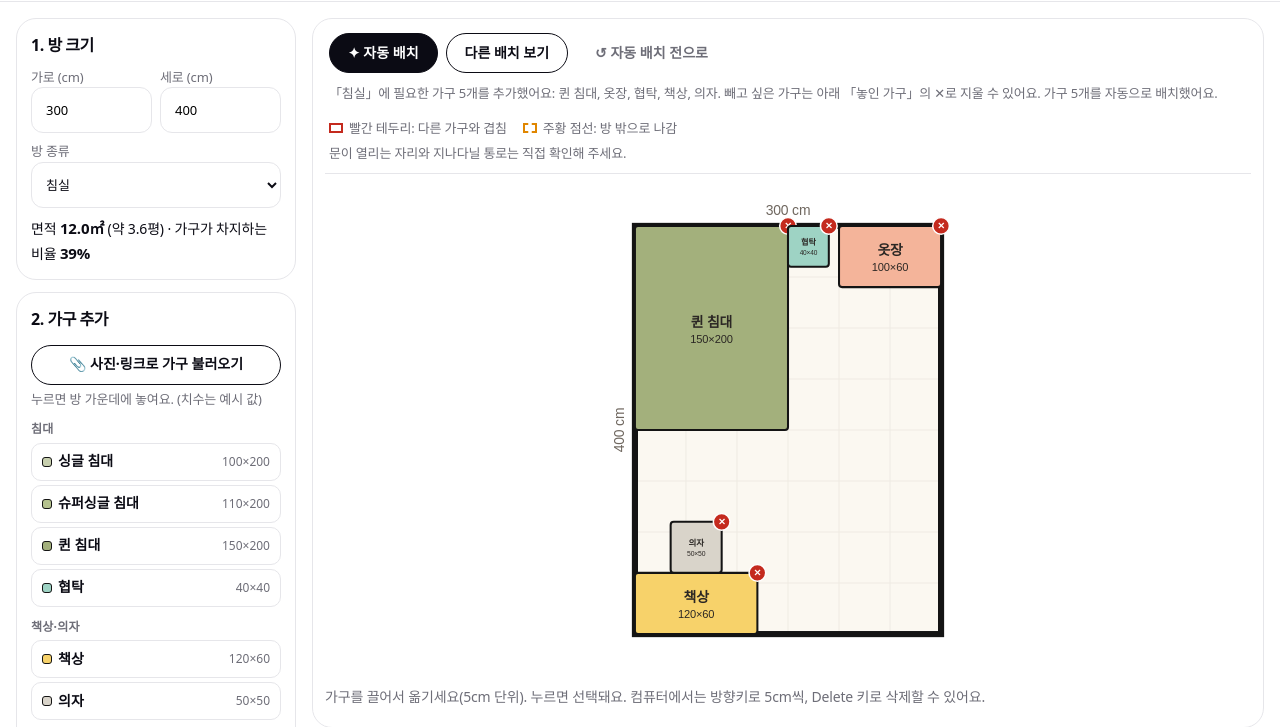
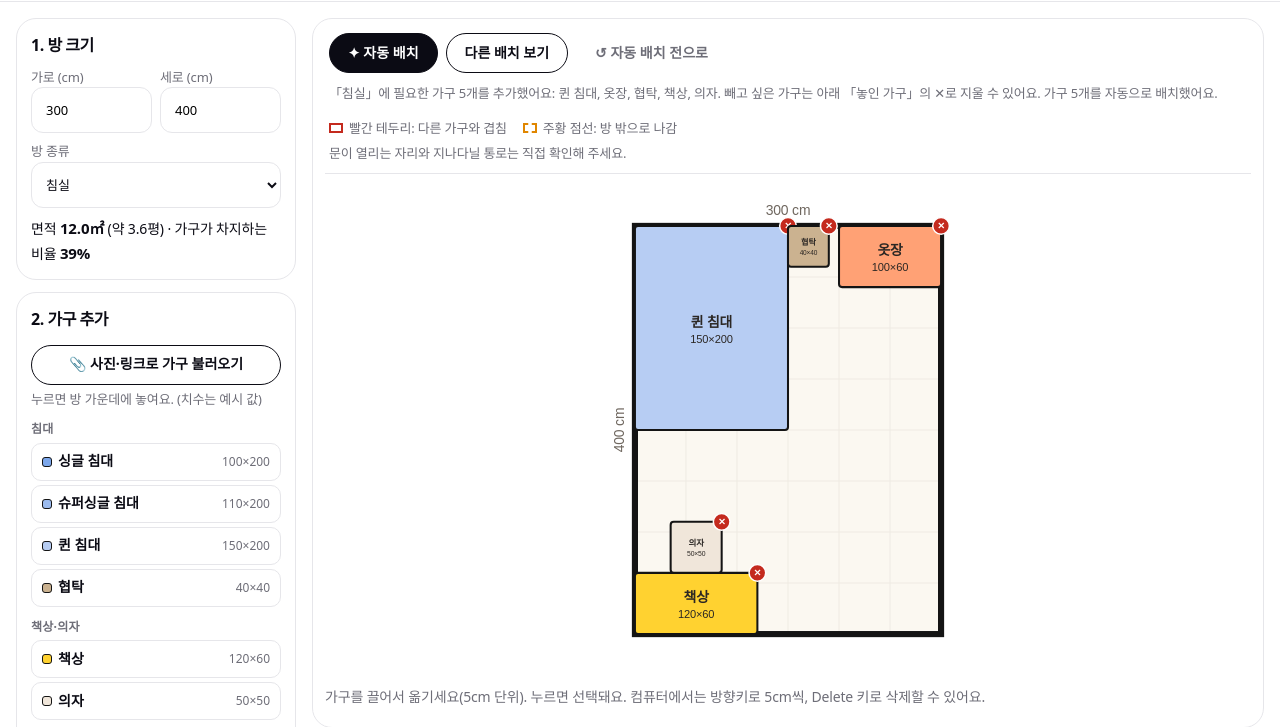
Before and after one commit to wyoung9/room-maker, a website: page 배치.html in a window 1280 px wide. Both pictures are taken after a click on the button "✦ 자동 배치". Shown: the part 71-798 px from the top of the page. Drawn offline with Linux system fonts and the light colour scheme; a web font is replaced by a local one.

Commit message:
자동 배치 누를 때마다 다른 배치, 가구 색을 밝은 팔레트로 변경
Co-Authored-By: Claude Sonnet 5.5 <noreply@anthropic.com>

```diff
--- a/배치.html
+++ b/배치.html
@@ -374,7 +374,7 @@
   var FONT = "Malgun Gothic, Apple SD Gothic Neo, Hiragino Sans, Yu Gothic, Meiryo, PingFang SC, Microsoft YaHei, sans-serif";   // 한·일·중 글자가 모두 보이도록
 
   var COLORS = {
-    furniture: { fill: "#C7CFAE", stroke: "#141414" },
+    furniture: { fill: "#7CA7EB", stroke: "#141414" },
     door:      { fill: "#E8C49A", stroke: "#8A5524" },
     window:    { fill: "#F7E3A0", stroke: "#8A6A00" },
     selected: "#4B6A12", overlap: "#C42A1E", outside: "#E08600"
@@ -400,7 +400,7 @@
   function byId(id) { for (var i = 0; i < state.items.length; i++) if (state.items[i].id === id) return state.items[i]; return null; }
 
   // ---------- 가구 색 ----------
-  var EXTRA = (CFG.extraColors && CFG.extraColors.length) ? CFG.extraColors : ["#C9B6E4", "#9ED3C4", "#F2C4DE", "#BFD7EA", "#E6CFA3", "#B8E0A0"];
+  var EXTRA = (CFG.extraColors && CFG.extraColors.length) ? CFG.extraColors : ["#FFEDAB", "#D2C7FF", "#FFA175", "#E1FB62", "#7CA7EB", "#CBB290"];
   function presetColor(name) {
     var list = CFG.furniture || [];
     for (var i = 0; i < list.length; i++) if (list[i].name === name && list[i].color) return list[i].color;
@@ -410,6 +410,10 @@
     var used = state.items.filter(function (it) { return it.type === "furniture" && !presetColor(it.name); }).length;
     return EXTRA[used % EXTRA.length];
   }
+
+  // 예전(칙칙한) 색으로 저장된 가구는 새 색으로 바꿔 줌
+  var OLD_TO_NEW = {"#C7CFAE":"#7CA7EB","#B5C28E":"#9BBBEF","#A3B07C":"#B7CDF3","#F7D26A":"#FFD230","#D9D4CA":"#F0E6DA","#F4B49A":"#FFA175","#E79A8F":"#D2C7FF","#A9C8E0":"#BFE0F5","#9ED3C4":"#CBB290","#C9B6E4":"#FC703C","#BFD7EA":"#E1FB62","#E6CFA3":"#FFEDAB","#D98E84":"#A99BE8","#F2C4DE":"#FFC4A3","#B8E0A0":"#DCC8A6","#A8E6A1":"#7CA7EB","#8EDCA0":"#9BBBEF","#6FD08C":"#B7CDF3","#FFD54F":"#FFD230","#BBDEFB":"#F0E6DA","#FFA586":"#FFA175","#FF8FA3":"#D2C7FF","#7CCBFF":"#BFE0F5","#7FE5D0":"#CBB290","#C8A8FF":"#FC703C","#8CC8FF":"#E1FB62","#FFD08A":"#FFEDAB","#FF7F96":"#A99BE8","#FFB8DD":"#FFC4A3","#A5E86B":"#DCC8A6"};
+  state.items.forEach(function (it) { if (it.color && OLD_TO_NEW[String(it.color).toUpperCase()]) it.color = OLD_TO_NEW[String(it.color).toUpperCase()]; });
   // 예전에 저장된 가구(색 없음)에도 색을 붙여 줌
   state.items.forEach(function (it, i) {
     if (it.type === "furniture" && !it.color) it.color = presetColor(it.name) || EXTRA[i % EXTRA.length];
@@ -600,7 +604,7 @@
   }
 
   // ---------- 가구 추가 ----------
-  var KIND_COLORS = { bed: "#C7CFAE", side: "#9ED3C4", desk: "#F7D26A", chair: "#D9D4CA", storage: "#F4B49A", sofa: "#E79A8F", table: "#F2C4DE", fridge: "#A9C8E0" };
+  var KIND_COLORS = { bed: "#7CA7EB", side: "#CBB290", desk: "#FFD230", chair: "#F0E6DA", storage: "#FFA175", sofa: "#D2C7FF", table: "#FFC4A3", fridge: "#BFE0F5" };
   function addItem(name, w, h, type, color, kind) {
     var it = { id: state.nextId++, name: name, w: snap(w), h: snap(h), type: type || "furniture" };
     if (it.type === "furniture") {
@@ -698,6 +702,7 @@
     STEP: 5      // 자리를 찾는 간격(cm)
   };
   var autoSeed = 0, autoBackup = null;
+  var autoPresses = 0;                           // 「자동 배치」를 누른 횟수 (누를 때마다 다른 배치를 내려고 셈)
   // 놓는 순서 (자취방에서 중요한 것부터): 침대 → 책상 → 옷장·서랍 → 냉장고 → 소파 → 기타 → 의자
   var KIND_ORDER = { bed: 0, side: 0.5, desk: 1, storage: 2, fridge: 3, sofa: 4, table: 4.5, misc: 5, chair: 6 };   // side = 협탁(침대 옆), table = 거실 테이블(소파 앞)
 
@@ -999,8 +1004,9 @@
     lastFill = added.length ? { room: state.roomType, items: added } : null;
     autoBackup = { pos: state.items.filter(function (it) { return addedIds.indexOf(it.id) < 0; })
                      .map(function (it) { return { id: it.id, x: it.x, y: it.y, w: it.w, h: it.h }; }), added: addedIds };
-    autoSeed = 0;
-    applyLayout(0);
+    var first = autoPresses++ === 0 || added.length > 0;    // 처음(또는 필수 가구를 막 채운 때)은 가장 무난한 기본 배치, 그다음부터는 누를 때마다 새 배치
+    autoSeed = first ? 0 : autoSeed + 1;
+    applyLayout(autoSeed);
   });
   altBtn.addEventListener("click", function () { lastFill = null; autoSeed++; applyLayout(autoSeed); });
   undoAuto.addEventListener("click", function () {
--- a/설정.js
+++ b/설정.js
@@ -41,25 +41,25 @@ window.ROOM_CONFIG = {
   //    w = 가로, h = 세로(깊이), color = 배치도에서 칠할 색 (#으로 시작하는 색 코드)
   //    group = 「가구 추가」에서 묶어 보여 줄 이름. 같은 이름끼리 한 묶음이 됩니다.
   furniture: [
-    { group: "침대",      name: "싱글 침대",     w: 100, h: 200, color: "#C7CFAE" },  // 연한 올리브
-    { group: "침대",      name: "슈퍼싱글 침대", w: 110, h: 200, color: "#B5C28E" },  // 올리브
-    { group: "침대",      name: "퀸 침대",       w: 150, h: 200, color: "#A3B07C" },  // 진한 올리브
-    { group: "책상·의자", name: "책상",          w: 120, h: 60,  color: "#F7D26A" },  // 머스터드
-    { group: "책상·의자", name: "의자",          w: 50,  h: 50,  color: "#D9D4CA" },  // 회색
-    { group: "침대",      name: "협탁",          w: 40,  h: 40,  color: "#9ED3C4" },  // 민트 (침대 옆에 놓임)
-    { group: "수납",      name: "옷장",          w: 100, h: 60,  color: "#F4B49A" },  // 연한 주황
-    { group: "수납",      name: "서랍장",        w: 80,  h: 45,  color: "#C9B6E4" },  // 연보라
-    { group: "수납",      name: "책장",          w: 80,  h: 30,  color: "#BFD7EA" },  // 연한 파랑
-    { group: "수납",      name: "TV장",          w: 150, h: 40,  color: "#E6CFA3" },  // 베이지
-    { group: "거실·주방", name: "2인 소파",      w: 150, h: 80,  color: "#E79A8F" },  // 연한 빨강
-    { group: "거실·주방", name: "3인 소파",      w: 200, h: 90,  color: "#D98E84" },  // 진한 빨강
-    { group: "거실·주방", name: "거실 테이블",   w: 100, h: 50,  color: "#F2C4DE" },  // 분홍 (소파 앞에 놓임)
-    { group: "거실·주방", name: "식탁",          w: 120, h: 70,  color: "#B8E0A0" },  // 연두
-    { group: "거실·주방", name: "냉장고",        w: 60,  h: 65,  color: "#A9C8E0" }   // 하늘색
+    { group: "침대",      name: "싱글 침대",     w: 100, h: 200, color: "#7CA7EB" },  // 연한 올리브
+    { group: "침대",      name: "슈퍼싱글 침대", w: 110, h: 200, color: "#9BBBEF" },  // 올리브
+    { group: "침대",      name: "퀸 침대",       w: 150, h: 200, color: "#B7CDF3" },  // 진한 올리브
+    { group: "책상·의자", name: "책상",          w: 120, h: 60,  color: "#FFD230" },  // 머스터드
+    { group: "책상·의자", name: "의자",          w: 50,  h: 50,  color: "#F0E6DA" },  // 회색
+    { group: "침대",      name: "협탁",          w: 40,  h: 40,  color: "#CBB290" },  // 민트 (침대 옆에 놓임)
+    { group: "수납",      name: "옷장",          w: 100, h: 60,  color: "#FFA175" },  // 연한 주황
+    { group: "수납",      name: "서랍장",        w: 80,  h: 45,  color: "#FC703C" },  // 연보라
+    { group: "수납",      name: "책장",          w: 80,  h: 30,  color: "#E1FB62" },  // 연한 파랑
+    { group: "수납",      name: "TV장",          w: 150, h: 40,  color: "#FFEDAB" },  // 베이지
+    { group: "거실·주방", name: "2인 소파",      w: 150, h: 80,  color: "#D2C7FF" },  // 연한 빨강
+    { group: "거실·주방", name: "3인 소파",      w: 200, h: 90,  color: "#A99BE8" },  // 진한 빨강
+    { group: "거실·주방", name: "거실 테이블",   w: 100, h: 50,  color: "#FFC4A3" },  // 분홍 (소파 앞에 놓임)
+    { group: "거실·주방", name: "식탁",          w: 120, h: 70,  color: "#DCC8A6" },  // 연두
+    { group: "거실·주방", name: "냉장고",        w: 60,  h: 65,  color: "#BFE0F5" }   // 하늘색
   ],
 
   // ⑦-2 「직접 입력」한 가구에 차례대로 돌아가며 칠할 색
-  extraColors: ["#C9B6E4", "#9ED3C4", "#F2C4DE", "#BFD7EA", "#E6CFA3", "#B8E0A0"],
+  extraColors: ["#FFEDAB", "#D2C7FF", "#FFA175", "#E1FB62", "#7CA7EB", "#CBB290"],
 
   // ⑧ 문·창문 예시 치수(cm)
   openings: [
```
Also changed, not shown: index.html (+5 -5 lines), 집도면.html (+5 -1 lines).
